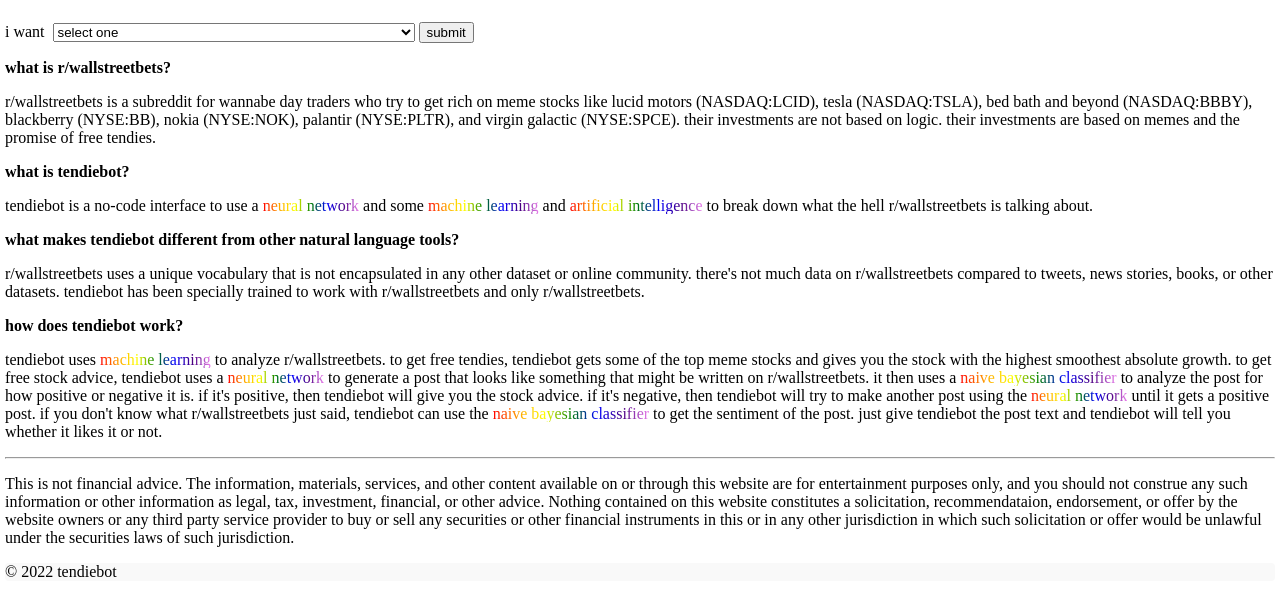
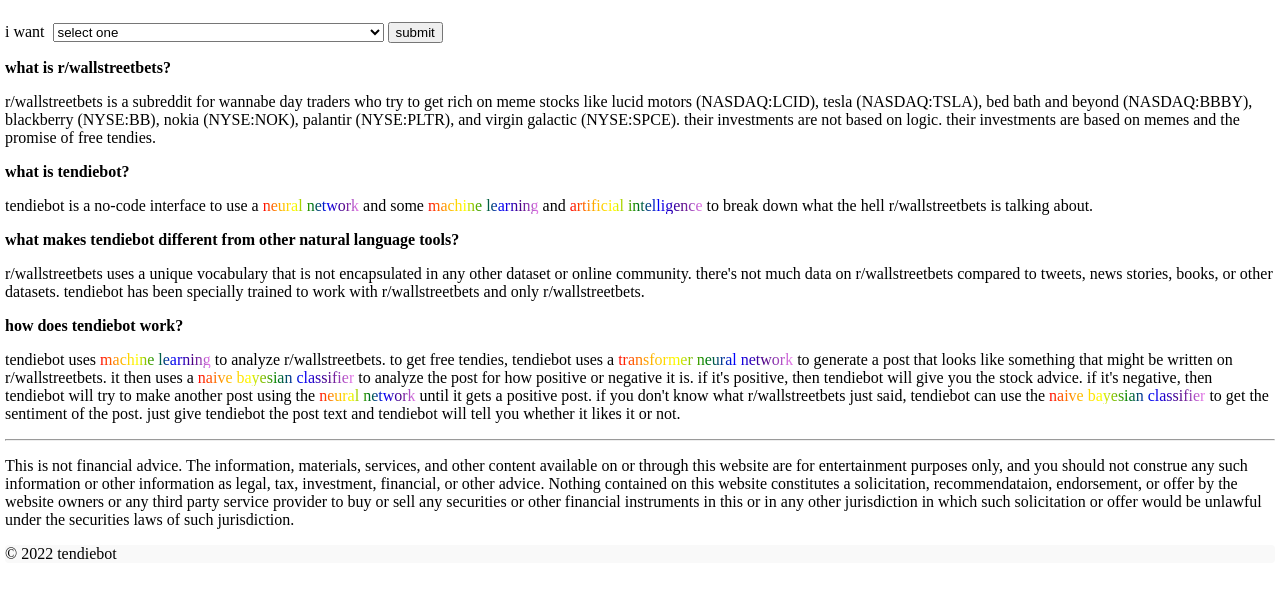
Before and after one commit to kim3-sudo/wsbsentiment, a Python web app: template flask/templates/index.html in a window 1280 px wide. Shown: the part 58-674 px from the top of the page. Run offline with Jinja, Linux system fonts and the light colour scheme; the template is opened without the code that fills it, so the values that code supplies are empty; some libraries are stand-ins or nearby versions.

Commit message:
Remove weights and add text generation notebook using torch

```diff
--- a/flask/app.py
+++ b/flask/app.py
@@ -15,8 +15,6 @@ def action():
     action = str(flask.request.args.get('action'))
     if action == 'tendies':
         return flask.jsonify({"result": 'this free tendies module isn\'t ready yet.'})
-    elif action == 'advice':
-        return flask.jsonify({"result": 'this free advice module isn\'t ready yet.'})
     elif action == 'decode':
         outstr = """
         <div class="wsblingowrapper">
@@ -35,9 +33,9 @@ def wsblingo():
     encoded = str(flask.request.args.get('wsblingotext'))
     sentiment = wsb.wsblingo(data = encoded)
     if sentiment == "positive":
-        return flask.jsonify({"wsblingoresult": "r/wallstreetbets probably thinks this will send you to the moon - positive."})
+        return flask.jsonify({"wsblingoresult": "got: " + encoded + "<br>r/wallstreetbets probably thinks this will send you to the moon - positive."})
     elif sentiment == "negative":
-        return flask.jsonify({"wsblingoresult": "r/wallstreetbets probably doesn't think this gives you free tendies - negative."})
+        return flask.jsonify({"wsblingoresult": "got: " + encoded + "<br>r/wallstreetbets probably doesn't think this gives you free tendies - negative."})
     else:
         return flask.jsonify({"wsblingoresult": sentiment})
 
--- a/flask/templates/index.html
+++ b/flask/templates/index.html
@@ -14,8 +14,7 @@
                 <label for="iwant">i want&nbsp;</label>
                 <select id="iwant" required>
                     <option selected disabled>select one</option>
-                    <option value="tendies">free tendies (a stock recommendation)</option>
-                    <option value="advice">free stock advice (an autogenerated r/wallstreetbets post)</option>
+                    <option value="tendies">free tendies (an autogenerated r/wallstreetbets post)</option>
                     <option value="decode">to know wtf r/wallstreetbets just said</option>
                 </select>
                 <button class="submit">submit</button>
@@ -28,7 +27,7 @@
             <p><b>what makes tendiebot different from other natural language tools?</b></p>
             <p>r/wallstreetbets uses a unique vocabulary that is not encapsulated in any other dataset or online community. there's not much data on r/wallstreetbets compared to tweets, news stories, books, or other datasets. tendiebot has been specially trained to work with r/wallstreetbets and only r/wallstreetbets.</p>
             <p><b>how does tendiebot work?</b></p>
-            <p>tendiebot uses <span class="rainbow-text">machine learning</span> to analyze r/wallstreetbets. to get free tendies, tendiebot gets some of the top meme stocks and gives you the stock with the highest smoothest absolute growth. to get free stock advice, tendiebot uses a <span class="rainbow-text">neural network</span> to generate a post that looks like something that might be written on r/wallstreetbets. it then uses a <span class="rainbow-text">naive bayesian classifier</span> to analyze the post for how positive or negative it is. if it's positive, then tendiebot will give you the stock advice. if it's negative, then tendiebot will try to make another post using the <span class="rainbow-text">neural network</span> until it gets a positive post. if you don't know what r/wallstreetbets just said, tendiebot can use the <span class="rainbow-text">naive bayesian classifier</span> to get the sentiment of the post. just give tendiebot the post text and tendiebot will tell you whether it likes it or not.</p>
+            <p>tendiebot uses <span class="rainbow-text">machine learning</span> to analyze r/wallstreetbets. to get free tendies, tendiebot uses a <span class="rainbow-text">transformer neural network</span> to generate a post that looks like something that might be written on r/wallstreetbets. it then uses a <span class="rainbow-text">naive bayesian classifier</span> to analyze the post for how positive or negative it is. if it's positive, then tendiebot will give you the stock advice. if it's negative, then tendiebot will try to make another post using the <span class="rainbow-text">neural network</span> until it gets a positive post. if you don't know what r/wallstreetbets just said, tendiebot can use the <span class="rainbow-text">naive bayesian classifier</span> to get the sentiment of the post. just give tendiebot the post text and tendiebot will tell you whether it likes it or not.</p>
             <hr>
             <p>This is not financial advice. The information, materials, services, and other content available on or through this website are for entertainment purposes only, and you should not construe any such information or other information as legal, tax, investment, financial, or other advice. Nothing contained on this website constitutes a solicitation, recommendataion, endorsement, or offer by the website owners or any third party service provider to buy or sell any securities or other financial instruments in this or in any other jurisdiction in which such solicitation or offer would be unlawful under the securities laws of such jurisdiction.</p>
         </div>
```
Also changed, not shown: 1 other file.
